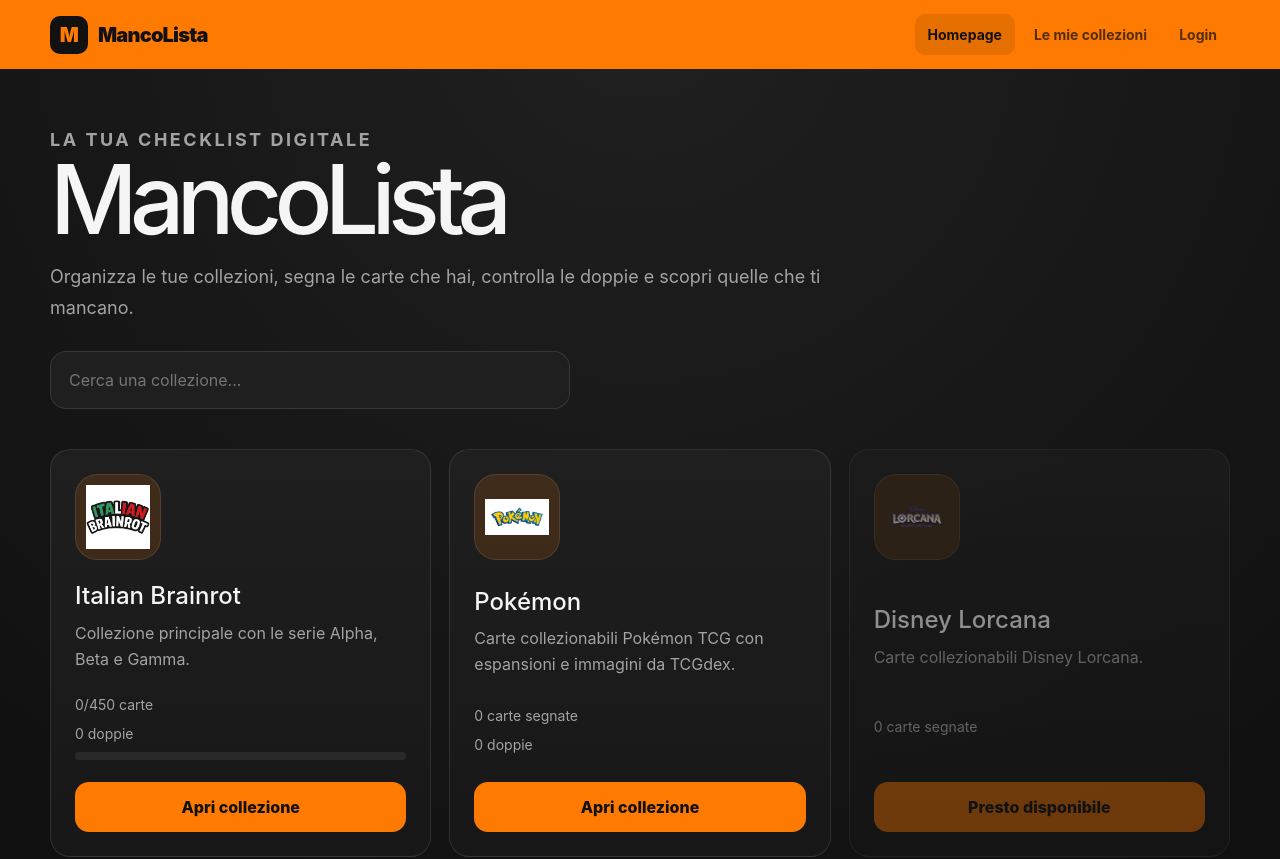
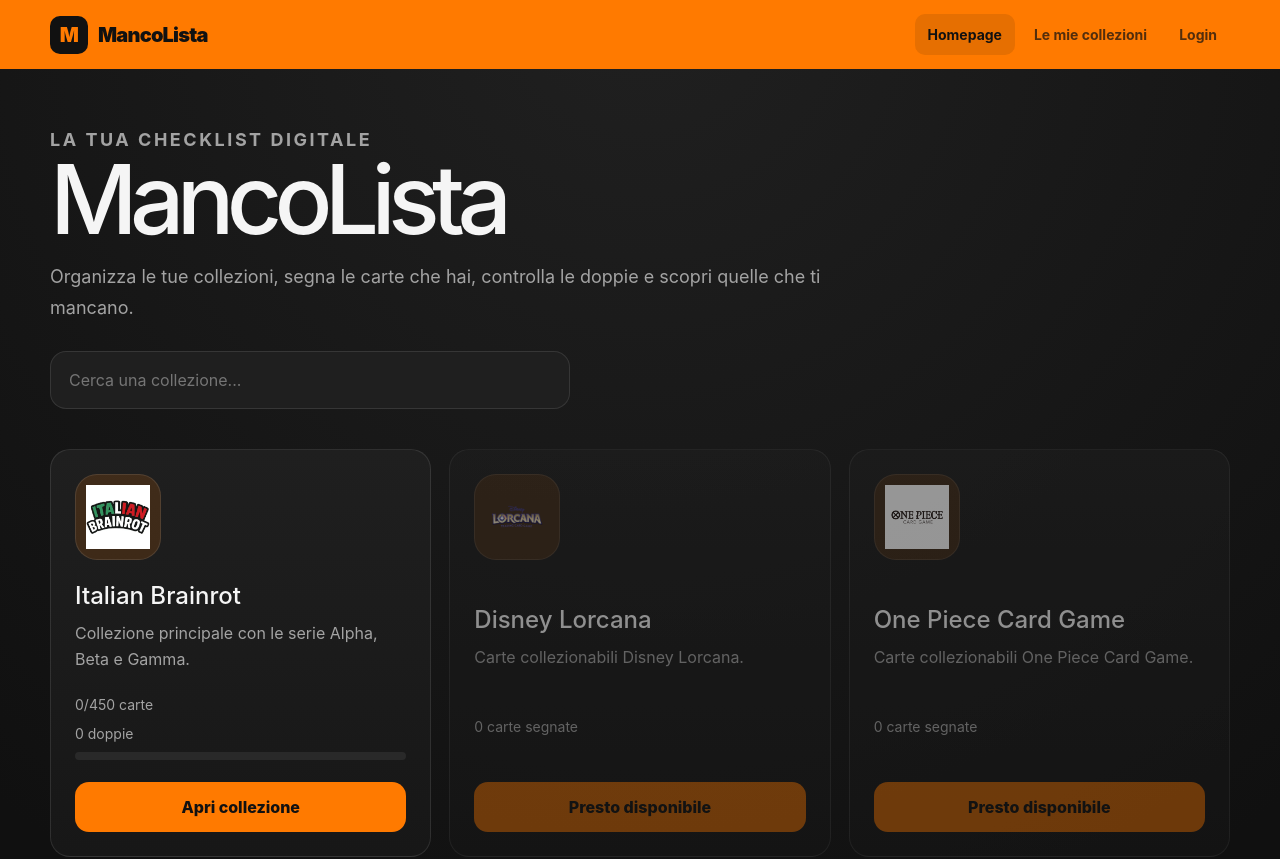
Before and after one commit to simonedantevisconti/mancolista, a React (Vite) app: page / in a window 1280 px wide. Shown: the top 859 px of the page. Built offline with nearby package versions, Linux system fonts and the light colour scheme; no server answers; a web font is replaced by a local one.

Commit message:
Remove Pokemon collection

```diff
--- a/src/data/collections.js
+++ b/src/data/collections.js
@@ -11,18 +11,6 @@
     logo: "/loghi/italian-brainrot.jpg",
     type: "static-series",
     provider: "italian-brainrot",
-  },
-  {
-    id: "pokemon",
-    name: "Pokémon",
-    description:
-      "Carte collezionabili Pokémon TCG con espansioni e immagini da TCGdex.",
-    totalCards: 0,
-    ownedCards: 0,
-    active: true,
-    logo: "/loghi/pokemon-logo.jpg",
-    type: "remote",
-    provider: "pokemon",
   },
   {
     id: "disney-lorcana",
```
